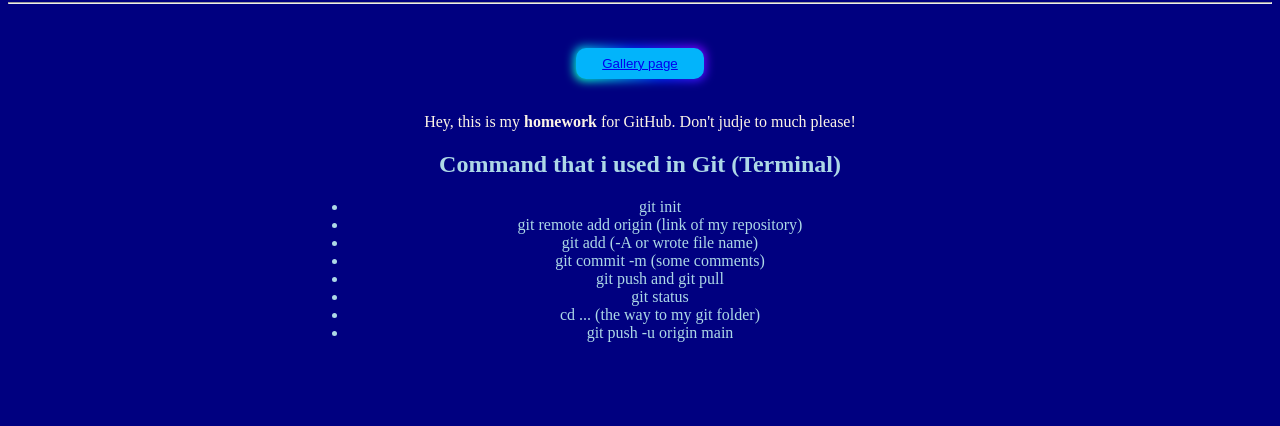
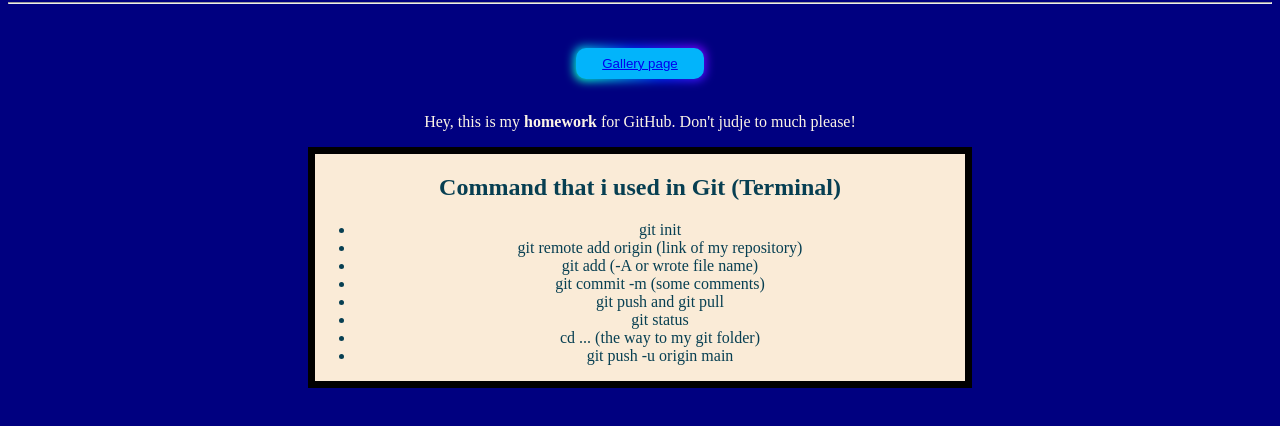
Before and after one commit to Crewal/apple-juice, a plain HTML site: page index.html in a window 1280 px wide. Shown: the part 78-504 px from the top of the page. Drawn offline with Linux system fonts and the light colour scheme.

Commit message:
added border

```diff
--- a/style.css
+++ b/style.css
@@ -6,9 +6,11 @@ body {
 }
 
 .class1{
- color: lightblue;
+  background-color: antiquewhite;
+ color: rgb(7, 63, 82);
  margin: 0px 300px 0px 300px;
  padding: 0px;
+ border: 7px solid rgb(0, 0, 0);
 }
 
 .button-85 {
```
